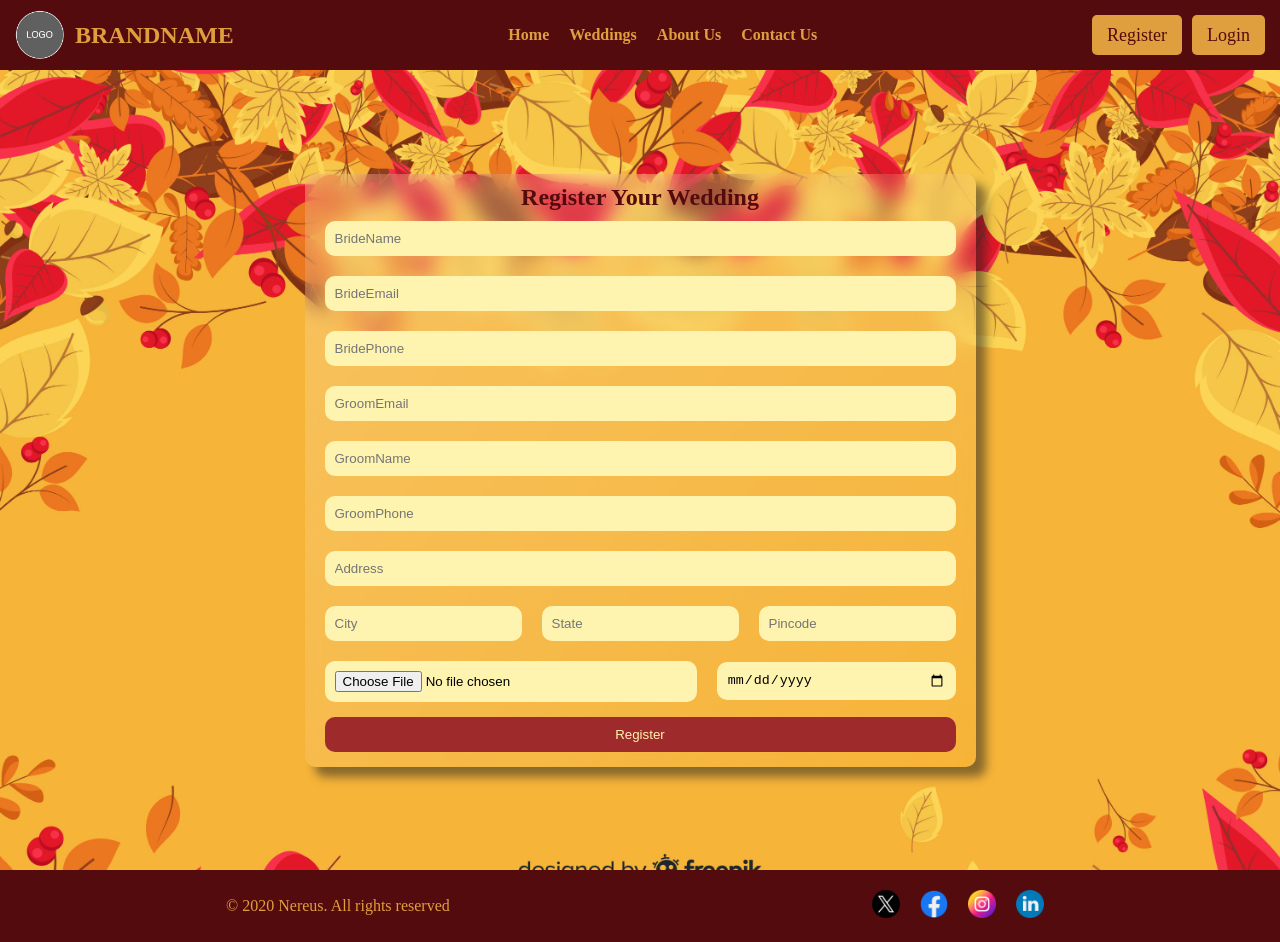
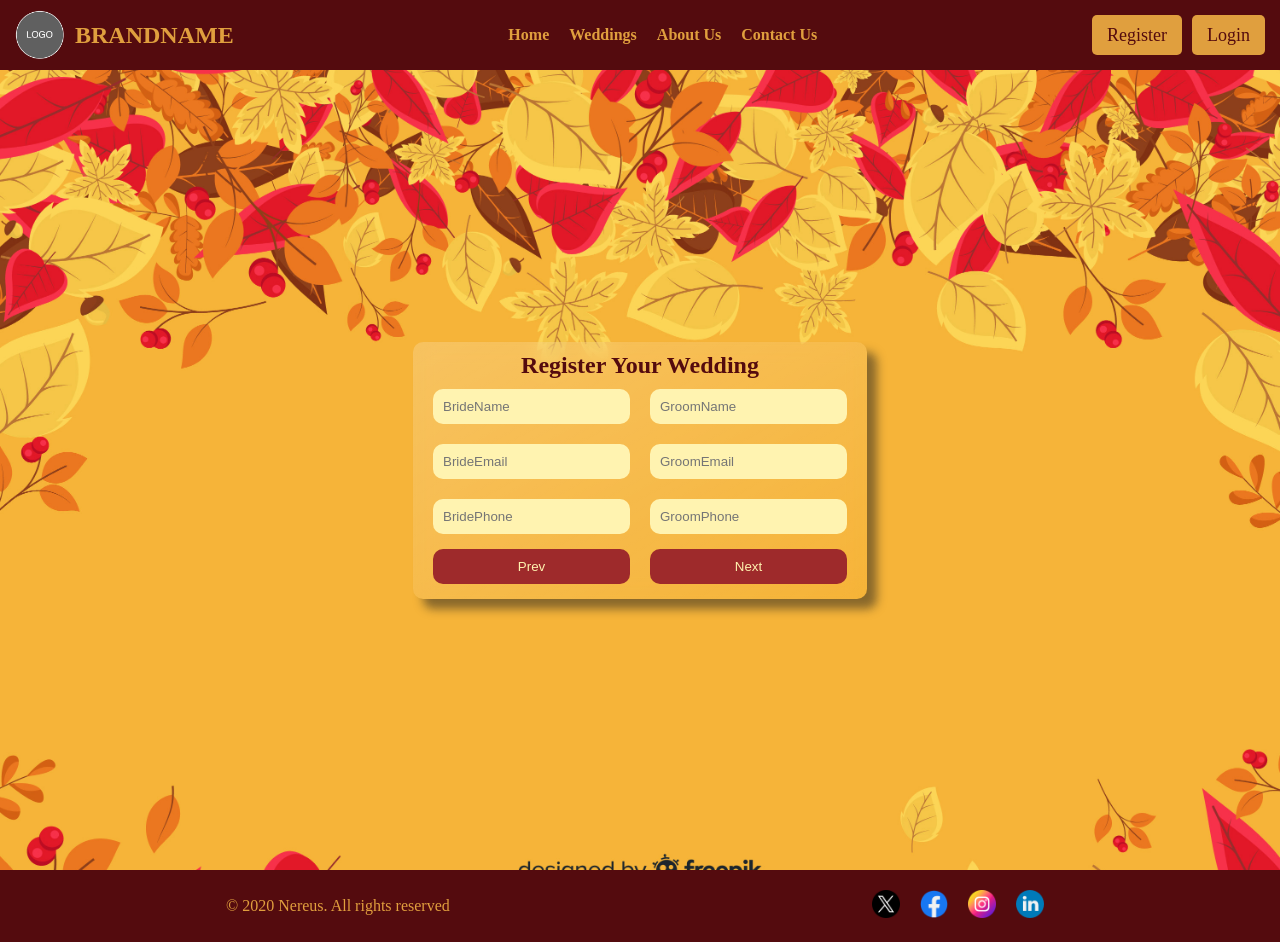
Before and after one commit to CHOUHAN-MOHIT/BTP-project, a React (Create React App) app in the folder frontend/: page /register-wedding in a window 1280 px wide. Built offline with nearby package versions, Linux system fonts and the light colour scheme.

Commit message:
divided the wedding registration form in sections.

```diff
--- a/frontend/src/pages/WeddingRegister.css
+++ b/frontend/src/pages/WeddingRegister.css
@@ -1,6 +1,7 @@
 .reg-form-container{
     display: grid;
     place-content: center;
+    /* grid-template-columns: auto auto; */
     height: 100vh;
     background-image: url('../assets/images/background-login.jpg');
     background-size:cover;
@@ -27,7 +28,18 @@
     grid-template-columns: auto auto;
     align-items: center;
 }
-.personal-details{
+.couple-details{
+    display: flex;
+    flex-direction: row;
+}
+.couple-details div{
+    width: 100%;
     display: flex;
     flex-direction: column;
 }
+.btn-grp{
+    display: flex;
+}
+.btn-grp button{
+    width: 100%;
+}
--- a/frontend/src/pages/WeddingRegister.jsx
+++ b/frontend/src/pages/WeddingRegister.jsx
@@ -2,92 +2,140 @@ import React , {useState} from 'react'
 import './WeddingRegister.css'
 
 const WeddingRegister = () => {
-    const [brideName , setBrideName] = useState('');
-    const [brideEmail , setBriderEmail] = useState('');
-    const [bridePhone , setBridePhone] = useState('');
-    const [groomEmail , setGroomEmail] = useState('');
-    const [groomName , setGroomname] = useState('');
-    const [groomPhone , setGroomPhone] = useState('');
-    const [city , setCity] = useState('');
-    const [address, sedAddress] = useState('');
-    const [state , setState] = useState('');
-    const [weddingDate , setWeddingDate] = useState('');
-    const [invitationCard , setInvitationCard] = useState(null);
+    const [formData, setFormData] = useState({
+        brideName: '',
+        brideEmail: '',
+        bridePhone: '',
+        groomEmail: '',
+        groomName: '',
+        groomPhone: '',
+        city: '',
+        address: '',
+        state: '',
+        weddingDate: '',
+        invitationCard: null,
+      });
+    // const [brideName , setBrideName] = useState('');
+    // const [brideEmail , setBriderEmail] = useState('');
+    // const [bridePhone , setBridePhone] = useState('');
+    // const [groomEmail , setGroomEmail] = useState('');
+    // const [groomName , setGroomname] = useState('');
+    // const [groomPhone , setGroomPhone] = useState('');
+    // const [city , setCity] = useState('');
+    // const [address, sedAddress] = useState('');
+    // const [state , setState] = useState('');
+    // const [weddingDate , setWeddingDate] = useState('');
+    // const [invitationCard , setInvitationCard] = useState(null);
 
-    const handleLogin = async (e) => {
-        e.preventDefault();
-        const formData = new FormData();
-        formData.append('bride_name', brideName);
-        formData.append('bride_email' , brideEmail);
-        formData.append('bride_phone' ,bridePhone);
-        formData.append( 'groom_phone' , groomPhone);
-        formData.append( 'groom_email' , groomEmail);
-        formData.append('groom_name' , groomName);
-        formData.append('address' , address);
-        formData.append('city' , city);
-        formData.append('state' , state);
-        formData.append('wedding_date' , weddingDate);
-        formData.append('registration_date' , "2020-05-12");
-        formData.append('invitation_card' , invitationCard);
+    const [formStep , setFormStep] = useState(0);
+    const handleFormNav = (step) => {
+        if(formStep + step >= 0)
+            setFormStep(formStep+step);
+        console.log(formStep);
+    }
+    const renderBtn = () => {
+        if(formStep < 2)
+            return (
+                <div className='btn-grp'>
+                    <button type='button' onClick={() => handleFormNav(-1)} className='register-btn'>Prev</button>
+                    <button type='button' onClick={() => handleFormNav(1)} className='register-btn'>Next</button>
+                </div>
+            );
+        else
+            return (
+                <div className='btn-grp'>
+                <button type='button' onClick={() => handleFormNav(-1)} className='register-btn'>Prev</button>
+                <button type='submit' onClick={handleWeddingRegistration} className='register-btn'>Register</button>
+                </div>
+            );
+    }
+    const handleWeddingRegistration = async () => {
+        // e.preventDefault();
+        const _formData = new FormData();
+        _formData.append('bride_name', formData.brideName);
+        _formData.append('bride_email' , formData.brideEmail);
+        _formData.append('bride_phone' ,formData.bridePhone);
+        _formData.append('groom_phone' , formData.groomPhone);
+        _formData.append('groom_email' , formData.groomEmail);
+        _formData.append('groom_name' , formData.groomName);
+        _formData.append('address' , formData.address);
+        _formData.append('city' , formData.city);
+        _formData.append('state' , formData.state);
+        _formData.append('wedding_date' , formData.weddingDate);
+        _formData.append('registration_date' , "2020-05-12");
+        _formData.append('invitation_card' , formData.invitationCard);
+
         const response = await fetch('http://localhost:8000/apis/weddings/' , {
             method: 'POST',
             credentials:'include',
-            body: formData
+            body: _formData
       });
 
       const content = await response.json();
+      setFormStep(0);
     }
+
     return (
     <div className='reg-form-container'>
-        <form className='wed-reg-form' onSubmit={handleLogin}>
+        <form className='wed-reg-form' onSubmit={(event) => event.preventDefault()} >
             <h3 className='form-heading'>Register Your Wedding</h3>
-            <div className='personal-details'>
+            { formStep === 0 && (<section className='couple-details'>
+                <div  >
                     <input type="text" name='brideName' className='form-control' placeholder='BrideName'
-                    onChange={e => setBrideName(e.target.value)}
+                        onChange={e => setFormData({ ...formData, brideName: e.target.value })}
                     />
                     <input type="email" name='brideEmail' className='form-control' placeholder='BrideEmail'
-                    onChange={e => setBriderEmail(e.target.value)}
+                        onChange={e => setFormData({ ...formData, brideEmail: e.target.value })}
                     />
                     <input type="text" name='bridePhone' className='form-control' placeholder='BridePhone'
-                    onChange={e => setBridePhone(e.target.value)}
+                        onChange={e => setFormData({ ...formData, bridePhone: e.target.value })}
                     />
                 </div>
-            <div className='personal-details'>
+                <div >
+                    <input type="text" name='GroomName' className='form-control' placeholder='GroomName'
+                        onChange={e => setFormData({ ...formData, groomName: e.target.value })}
+                    />
                     <input type="email" name='groomEmail' className='form-control' placeholder='GroomEmail'
-                    onChange={e => setGroomEmail(e.target.value)}
-                />
-                <input type="text" name='GroomName' className='form-control' placeholder='GroomName'
-                    onChange={e => setGroomname(e.target.value)}
+                        onChange={e => setFormData({ ...formData, groomEmail: e.target.value })}
                     />
                     <input type="text" name='GroomPhone' className='form-control' placeholder='GroomPhone'
-                    onChange={e => setGroomPhone(e.target.value)}
+                        onChange={e => setFormData({ ...formData, groomPhone: e.target.value })}
                     />
                 </div>
+            </section>)}
+            {formStep === 1 && (<section>
                 <input type="text" name='address' className='form-control' placeholder='Address'
-                onChange={e => sedAddress(e.target.value)}
+                    onChange={e => setFormData({ ...formData, address: e.target.value })}
                 />
-            <div>
                 <input type="text" name='city' className='form-control' placeholder='City'
-                    onChange={e => setCity(e.target.value)}
+                    onChange={e => setFormData({ ...formData, city: e.target.value })}
                 />
                 <input type="text" name='state' className='form-control' placeholder='State'
-                    onChange={e => setState(e.target.value)}
+                    onChange={e => setFormData({ ...formData, state: e.target.value })}
                 />
                 <input type="text" name='pincode' className='form-control' placeholder='Pincode' />
-            </div>
-            <div className='d-flex'>
+            </section>)}
+            {formStep === 2 && (<section className='d-flex'>
                 <input type="file" name='invitations-card' className='form-control'
                     onChange={e => {
                         const imgE = e.target;
-                        setInvitationCard(imgE.files[0]);
+                        setFormData({ ...formData, invitationCard: imgE.files[0] });
                     }
                     }
                 />
                 <input type="date" name='weddingDate' className='form-control'
-                    onChange={e => setWeddingDate(e.target.value)}
+                    onChange={e => setFormData({ ...formData, weddingDate: e.target.value })}
                 />
-            </div>
-            <button className='register-btn'>Register</button>
+            </section>)}
+
+            {renderBtn()}
+            <section className='wed-reg-form' style={{display: "none"}}>
+                <h3 className='text-center'>Event </h3>
+                <input type="text" className='form-control' placeholder='Event name'/>
+                <input type="text" className='form-control'placeholder='Event date'/>
+                <input type="text" className='form-control'placeholder='Event description'/>
+                <input type="text" className='form-control'placeholder='Dress code'/>
+            </section>
         </form>
     </div>
     )
```
Lines whose indentation alone changed are shown as unchanged.
